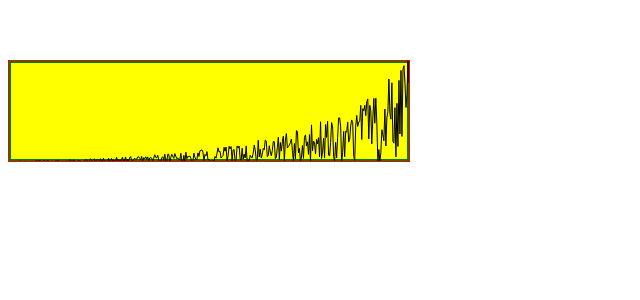
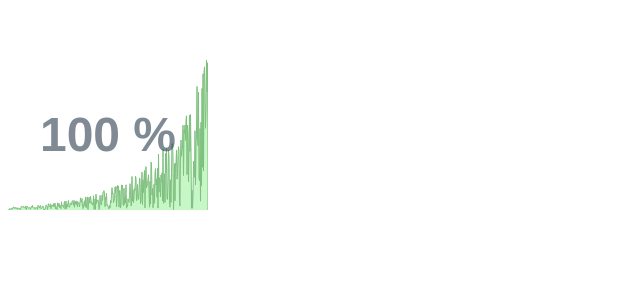
Before and after one commit to GerasimGerasimov/loadprogresser, a Vue app: page / in a window 1280 px wide. Shown: the top 300 px of the page, without its empty margins (0-640 px from the left). Built offline with nearby package versions, Linux system fonts and the light colour scheme.

Commit message:
убрал rect из подложки

```diff
--- a/src/App.vue
+++ b/src/App.vue
@@ -9,12 +9,12 @@
   <div id="app" class="wrapper" ref="loadprogresser" @resize='onResize'>
     <svg id="sample" version="1.1" xmlns="http://www.w3.org/2000/svg"
           width="100%" height="100%">
-        <rect x=0 y=0 width="100%" height="100%"/>
         <g :transform="transform">
-          <path :d="d" fill="transparent" stroke="black"/>
+          <path :d="d"/>
         </g>
+        <!--text x="50%" y="50%" dominant-baseline="central" text-anchor="middle">{{TextPrc}}</text -->
     </svg>
-    <h2>ПРИВЕТ!</h2>
+    <h2>{{TextPrc}}</h2>
   </div>
 </template>
 
@@ -33,7 +33,8 @@ export default {
       },
       timePoints:[],
       TimeM:100,
-      transform:'scale( 1, -1) translate(0,0) rotate(0)'
+      transform:'scale( 1, -1) translate(0,0) rotate(0)',
+      TextPrc: '0%'
     }
 
   },
@@ -59,7 +60,6 @@ export default {
     //передаю значения выделяю максимум и выдаю шкалу относительно этого максимума
     getYMax({value = 0}){
       if (value > this.maxY) this.maxY = value
-      console.log(this.maxY)
     },
     addTime({time = 0}){
       if (this.Samples < this.maxSamples) {
@@ -67,6 +67,7 @@ export default {
         this.getVScale()
         this.timePoints.push(time) //интересуют Int
         this.Samples ++;
+        this.TextPrc = `${((this.Samples * 100)/this.maxSamples) | 0} %`
         //console.log(this.Samples)
       }
     },
@@ -78,14 +79,14 @@ export default {
         predY = item
         return str + `l ${this.scales.w} ${dY} `
       },'M 0 0 ')
-      path +=`L ${this.timePoints.length * this.scales.w} 0`// Z` контур можно не замыкать
+      path +=`L ${this.timePoints.length * this.scales.w} 0 `// Z` контур можно не замыкать
       return path
     },
     updateStar(){
       this.addTime({time:(this.TimeM*Math.random() | 0)})
       this.TimeM *= 1.01
       this.d = this.getSVGTimePoints()
-      setTimeout(this.updateStar, 10)
+      setTimeout(this.updateStar, 1)
     }
   },
   computed:{
@@ -106,22 +107,36 @@ export default {
   margin-top: 60px;
 }
 
-#sample rect {
-	fill: yellow;
+#sample path {
+  opacity: 0.5;
+	fill: lightgreen;
 	stroke: green;
-	stroke-width: 4;
+	stroke-width: 1;
 	transition: all 350ms;
 }
 
-#sample rect:hover {
-	fill: magenta;
+#sample text {
+  opacity: 0.5;
 }
 
 .wrapper {
-  border: 1px red solid;
-  width: 400px;
-  height: 100px;
+  position: relative;
+  font-size: 2em;
+  /*border: 1px red solid;*/
+  width: 200px;
+  height: 150px;
+  line-height: 150px;
   overflow: hidden;
+  text-align: center;
+}
+
+.wrapper h2 {
+  opacity: 0.6;
+  left: 0px;
+  top: 0px;
+  width: 100%;
+  margin: 0 auto;
+  position: absolute;
 }
 
 .star {
```
